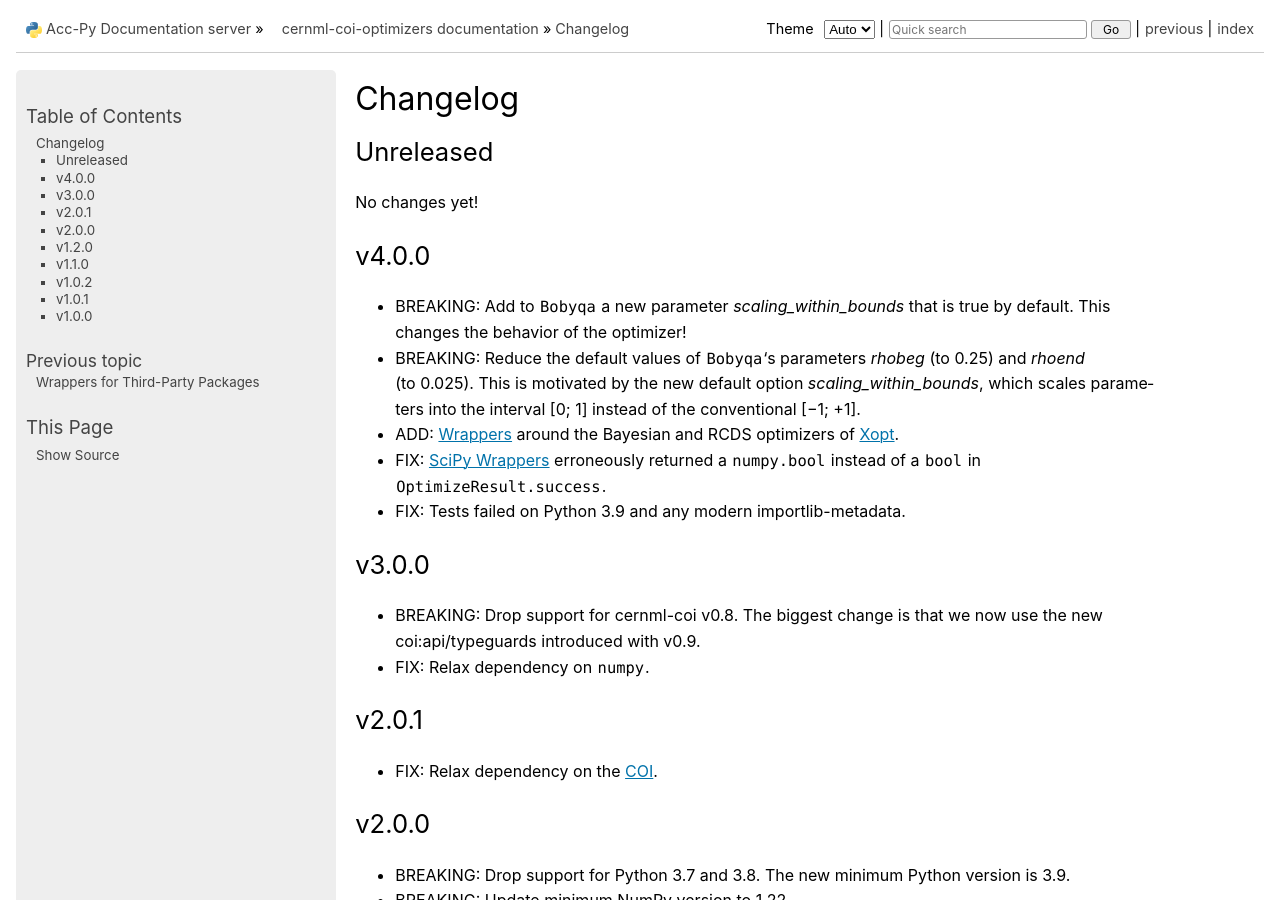
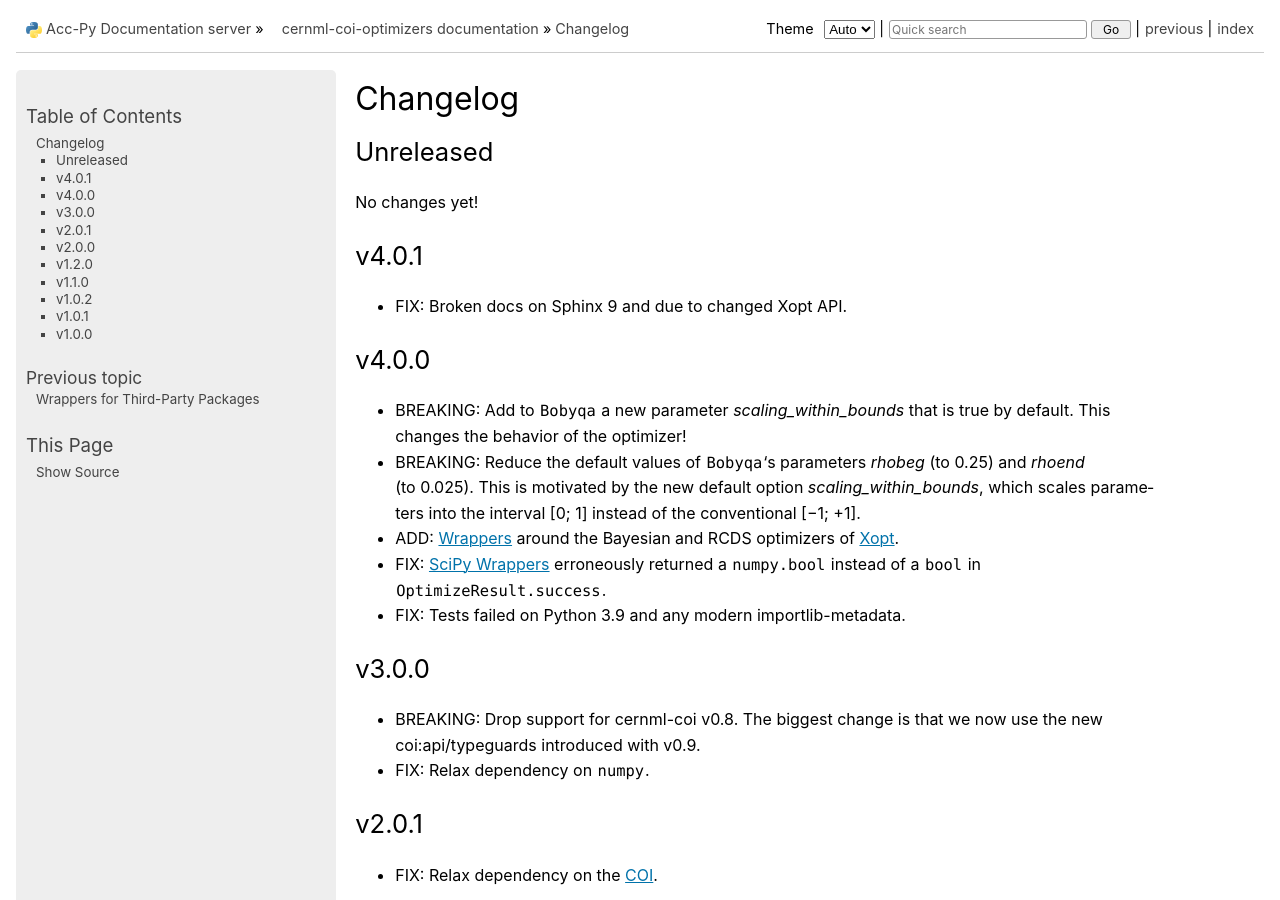
Before and after one commit to geoff-project/coi-optimizers, a Sphinx documentation site: the page built from docs/changelog.rst, in a window 1280 px wide and 900 px high. Built offline with Sphinx 7.4.7, drawn with Linux system fonts in a browser that asks for light colours; the version number could not be read and is left out; some of the changed lines change nothing that is shown.

Commit message:
Fix broken docs, make compatible with Sphinx 9.

```diff
--- a/docs/_ext/fix_napoleon_attributes_type.py
+++ b/docs/_ext/fix_napoleon_attributes_type.py
@@ -25,6 +25,18 @@ if t.TYPE_CHECKING:
     from sphinx.util.typing import ExtensionMetadata
 
 
+def _get_no_index(self: napoleon.GoogleDocstring) -> bool:
+    try:
+        return self._no_index
+    except AttributeError:
+        pass
+    # Older version.
+    opt: dict | None = getattr(self, "_opt", None)
+    if opt is not None:
+        return "no-index" in opt or "noindex" in opt
+    raise AttributeError("cannot determine no-index from docstring object")
+
+
 def _parse_attributes_section(
     self: napoleon.GoogleDocstring, section: str
 ) -> list[str]:
@@ -41,7 +53,7 @@ def _parse_attributes_section(
         lines.append(".. attribute:: " + _name)
         if _type:
             lines.extend(self._indent([f":type: {_type!s}"], 3))
-        if self._opt and ("no-index" in self._opt or "noindex" in self._opt):
+        if _get_no_index(self):
             lines.append("   :no-index:")
         lines.append("")
 
--- a/docs/changelog.rst
+++ b/docs/changelog.rst
@@ -13,6 +13,11 @@ Unreleased
 ----------
 
 No changes yet!
+
+v4.0.1
+------
+
+- FIX: Broken docs on Sphinx 9 and due to changed Xopt API.
 
 v4.0.0
 ------
--- a/docs/conf.py
+++ b/docs/conf.py
@@ -128,10 +128,15 @@ def acc_py_docs_link(repo: str) -> str:
     return f"https://acc-py.web.cern.ch/gitlab/{repo}/docs/stable/"
 
 
+def rtd_link(name: str, branch: str = "latest") -> str:
+    """A URL pointing to a Read The Docs project."""
+    return f"https://{name}.readthedocs.io/en/{branch}"
+
+
 intersphinx_mapping = {
     "coi": (acc_py_docs_link("geoff/cernml-coi"), None),
     "ces": (acc_py_docs_link("geoff/optimizers/cernml-extremum-seeking"), None),
-    "imp": ("https://importlib-metadata.readthedocs.io/en/latest/", None),
+    "imp": (rtd_link("importlib-metadata"), None),
     "mpl": ("https://matplotlib.org/stable/", None),
     "np": ("https://numpy.org/doc/stable/", None),
     "std": ("https://docs.python.org/3/", None),
@@ -139,11 +144,11 @@ intersphinx_mapping = {
     "skopt": ("https://scikit-optimize.github.io/stable/", None),
     "bobyqa": ("https://numericalalgorithmsgroup.github.io/pybobyqa/build/html/", None),
     "xopt": ("https://xopt.xopt.org/", None),
+    "gest": (rtd_link("generator-standard"), None),
 }
 
 
 # -- Options for custom extension FixXrefs -----------------------------
-
 
 fix_xrefs_try_typing = True
 fix_xrefs_try_class_as_obj = True
@@ -151,6 +156,7 @@ fix_xrefs_rules = [
     {"pattern": r"^Constraint$", "reftarget": ("const", "cernml.coi.Constraint")},
     {"pattern": r"^NDArray$", "reftarget": ("const", "numpy.typing.NDArray")},
     {"pattern": r"^np\.", "reftarget": ("sub", "numpy."), "contnode": ("sub", "")},
+    {"pattern": r"\bVOCS$", "reftarget": ("const", "gest_api.vocs.VOCS")},
     {
         "pattern": r"^t\.",
         "reftarget": ("sub", "typing."),
```
